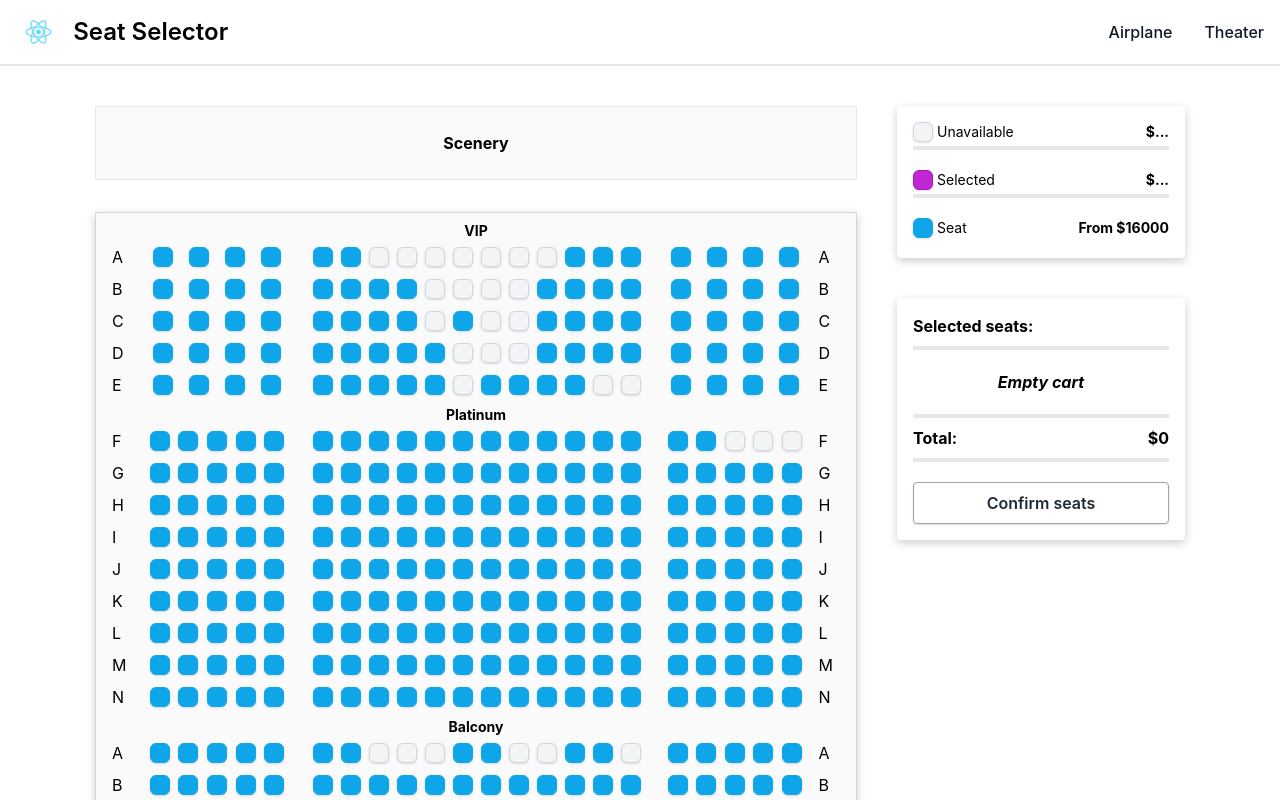
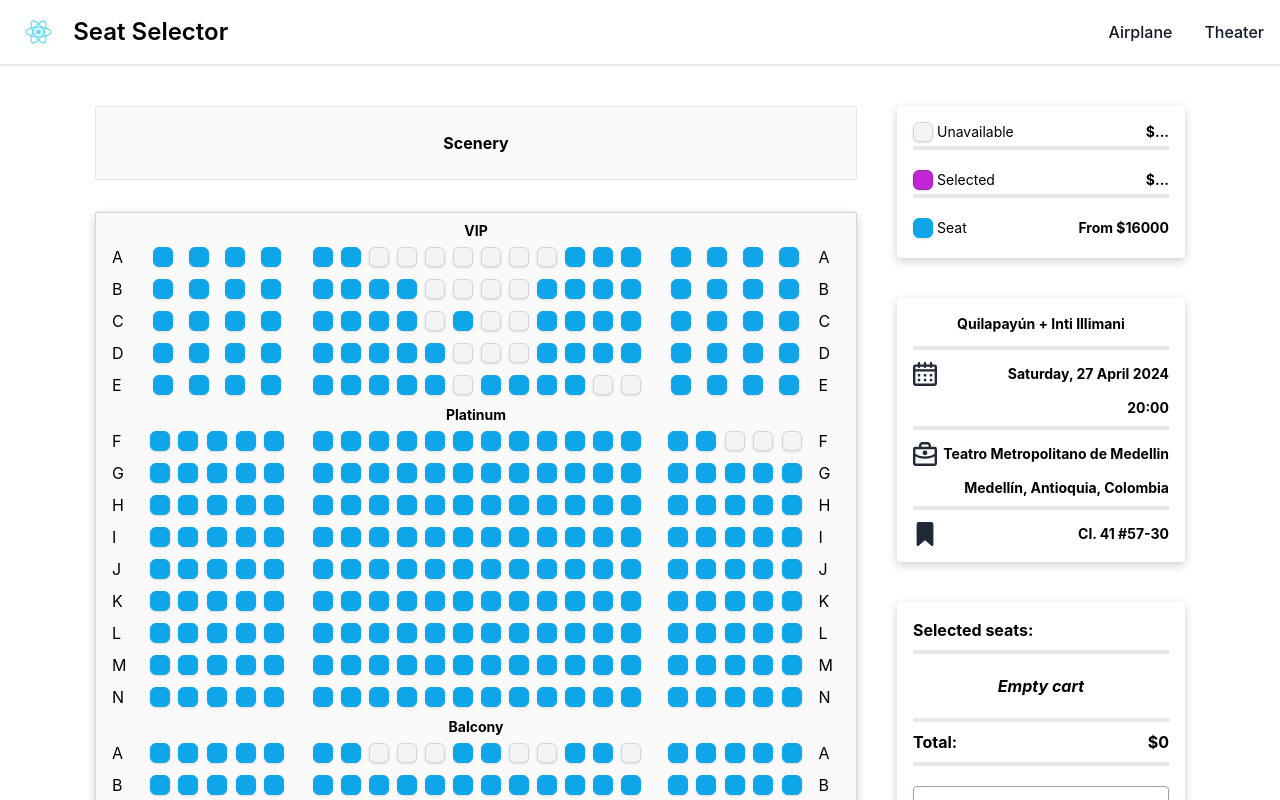
Before and after one commit to juancave/seat-selector, a React (Create React App) app: page /theater in a window 1280 px wide. Shown: the top 800 px of the page. Built offline with nearby package versions, Linux system fonts and the light colour scheme.

Commit message:
Adding event information card

```diff
--- /dev/null
+++ b/src/components/EventInformation/index.tsx
@@ -0,0 +1,41 @@
+import React from 'react';
+import { Calendar, Briefcase, Markdown } from 'components/Icons';
+import { EventInformation as EventInformationType } from 'types/theater';
+
+interface Props {
+  readonly data: EventInformationType;
+}
+
+const EventInformation: React.FC<Props> = ({ data }) => {
+  return (
+    <div className="flex flex-col w-72 gap-3 rounded overflow-hidden p-4 shadow-[0_3px_10px_rgb(0,0,0,0.2)]">
+      <div className="flex justify-center items-center border-b-4 pb-3">
+        <span className="text-sm font-bold">{data.title}</span>
+      </div>
+      <div className="flex justify-between items-center">
+        <Calendar />
+        <span className="text-sm font-bold">{data.date}</span>
+      </div>
+      <div className="flex justify-end items-center border-b-4 pb-2">
+        <span className="text-sm font-bold">{data.time}</span>
+      </div>
+      <div className="flex justify-between items-center">
+        <Briefcase />
+        <div className="flex flex-col">
+          <span className="text-sm font-bold">{data.theater.name}</span>
+        </div>
+      </div>
+      <div className="flex justify-end items-center border-b-4 pb-2">
+        <span className="text-sm font-bold">
+          {data.theater.city}, {data.theater.state}, {data.theater.country}
+        </span>
+      </div>
+      <div className="flex justify-between items-center">
+        <Markdown />
+        <span className="text-sm font-bold">{data.theater.address}</span>
+      </div>
+    </div>
+  );
+};
+
+export default EventInformation;
--- a/src/components/Icons/index.tsx
+++ b/src/components/Icons/index.tsx
@@ -121,6 +121,37 @@ const Calendar: React.FC = () => {
   );
 };
 
+const Briefcase: React.FC = () => {
+  return (
+    <svg
+      className="w-6 h-6 text-gray-800 dark:text-white"
+      aria-hidden="true"
+      xmlns="http://www.w3.org/2000/svg"
+      fill="none"
+      viewBox="0 0 20 20"
+    >
+      <path
+        fill="currentColor"
+        d="M8 1V0v1Zm4 0V0v1Zm2 4v1h1V5h-1ZM6 5H5v1h1V5Zm2-3h4V0H8v2Zm4 0a1 1 0 0 1 .707.293L14.121.879A3 3 0 0 0 12 0v2Zm.707.293A1 1 0 0 1 13 3h2a3 3 0 0 0-.879-2.121l-1.414 1.414ZM13 3v2h2V3h-2Zm1 1H6v2h8V4ZM7 5V3H5v2h2Zm0-2a1 1 0 0 1 .293-.707L5.879.879A3 3 0 0 0 5 3h2Zm.293-.707A1 1 0 0 1 8 2V0a3 3 0 0 0-2.121.879l1.414 1.414ZM2 6h16V4H2v2Zm16 0h2a2 2 0 0 0-2-2v2Zm0 0v12h2V6h-2Zm0 12v2a2 2 0 0 0 2-2h-2Zm0 0H2v2h16v-2ZM2 18H0a2 2 0 0 0 2 2v-2Zm0 0V6H0v12h2ZM2 6V4a2 2 0 0 0-2 2h2Zm16.293 3.293C16.557 11.029 13.366 12 10 12c-3.366 0-6.557-.97-8.293-2.707L.293 10.707C2.557 12.971 6.366 14 10 14c3.634 0 7.444-1.03 9.707-3.293l-1.414-1.414ZM10 9v2a2 2 0 0 0 2-2h-2Zm0 0H8a2 2 0 0 0 2 2V9Zm0 0V7a2 2 0 0 0-2 2h2Zm0 0h2a2 2 0 0 0-2-2v2Z"
+      />
+    </svg>
+  );
+};
+
+const Markdown: React.FC = () => {
+  return (
+    <svg
+      className="w-6 h-6 text-gray-800 dark:text-white"
+      aria-hidden="true"
+      xmlns="http://www.w3.org/2000/svg"
+      fill="currentColor"
+      viewBox="0 0 14 20"
+    >
+      <path d="M13 20a1 1 0 0 1-.64-.231L7 15.3l-5.36 4.469A1 1 0 0 1 0 19V2a2 2 0 0 1 2-2h10a2 2 0 0 1 2 2v17a1 1 0 0 1-1 1Z" />
+    </svg>
+  );
+};
+
 enum IconNames {
   PREMIUN_SEAT = 'PREMIUN_SEAT',
   BEST_SEAT = 'BEST_SEAT',
@@ -128,6 +159,8 @@ enum IconNames {
   SELECTED_SEAT = 'SELECTED_SEAT',
   RIGHT_ARROW = 'RIGHT_ARROW',
   CALENDAR = 'CALENDAR',
+  BRIEFCASE = 'BRIEFCASE',
+  MARKDOWN = 'MARKDOWN',
 }
 
 const ICONS = {
@@ -137,6 +170,8 @@ const ICONS = {
   [IconNames.SELECTED_SEAT]: SelectedSeat,
   [IconNames.RIGHT_ARROW]: RightArrow,
   [IconNames.CALENDAR]: Calendar,
+  [IconNames.BRIEFCASE]: Briefcase,
+  [IconNames.MARKDOWN]: Markdown,
 };
 
 export {
@@ -146,6 +181,8 @@ export {
   SelectedSeat,
   RightArrow,
   Calendar,
+  Briefcase,
+  Markdown,
   IconNames,
   ICONS,
 };
--- a/src/components/Seat/index.tsx
+++ b/src/components/Seat/index.tsx
@@ -130,7 +130,7 @@ const SeatInformation: React.FC<{
         </span>
       </div>
       <div className="flex gap-1">
-        <span className="font-bold">Type:</span>
+        <span className="font-bold">Section:</span>
         <span>{SeatTypeName[seat.type]}</span>
       </div>
       <div className="flex gap-1">
--- a/src/data/theater.ts
+++ b/src/data/theater.ts
@@ -10,6 +10,7 @@ import {
   SeatPosition,
   LegendSeat,
 } from "types";
+import { EventInformation } from 'types/theater';
 
 const unavailableSeats = [
   `A3-${SeatType.VIP}-${SeatLocation.CENTER}`,
@@ -242,3 +243,19 @@ export const legendSeatsMockData: LegendSeat[] = [
     price: 'From $16000',
   },
 ];
+
+export const eventInformationDataMock: EventInformation = {
+  title: 'Quilapayún + Inti Illimani',
+  date: 'Saturday, 27 April 2024',
+  time: '20:00',
+  theater: {
+    name: 'Teatro Metropolitano de Medellin',
+    code: 'TMM',
+    capacity: 500,
+    address: 'Cl. 41 #57-30',
+    city: 'Medellín',
+    state: 'Antioquia',
+    country: 'Colombia',
+  },
+  seats: 10,
+};
--- a/src/pages/Theater/index.tsx
+++ b/src/pages/Theater/index.tsx
@@ -1,9 +1,14 @@
 import React from 'react';
 import Cart from 'components/Cart';
 import TheaterSeats from 'components/TheaterSeats';
-import { legendSeatsMockData, theaterSeatsDataMock } from 'data/theater';
+import {
+  eventInformationDataMock,
+  legendSeatsMockData,
+  theaterSeatsDataMock,
+} from 'data/theater';
 import useCartStore from 'store/cart';
 import SeatsLegend from 'components/shared/SeatsLegend';
+import EventInformation from 'components/EventInformation';
 
 const TheaterPage: React.FC = () => {
   const setSeatsLimit = useCartStore((state) => state.setSeatsLimit);
@@ -11,7 +16,7 @@ const TheaterPage: React.FC = () => {
   const discardSeats = useCartStore((state) => state.discardSeats);
 
   React.useEffect(() => {
-    setSeatsLimit(10);
+    setSeatsLimit(eventInformationDataMock.seats);
     setDefaultSeats([]);
     discardSeats();
   }, []); // eslint-disable-line react-hooks/exhaustive-deps
@@ -21,6 +26,7 @@ const TheaterPage: React.FC = () => {
       <TheaterSeats sections={theaterSeatsDataMock} />
       <div className="flex flex-row gap-10 justify-center md:flex-col flex-wrap md:flex-nowrap md:justify-normal">
         <SeatsLegend data={legendSeatsMockData} />
+        <EventInformation data={eventInformationDataMock} />
         <Cart />
       </div>
     </div>
--- a/src/store/cart.ts
+++ b/src/store/cart.ts
@@ -30,7 +30,7 @@ const useCartStore = create<CartStore>()((set, get) => ({
   total: () => get().seats.filter((seat) => !seat.selectedByDefault).reduce((total, item) => Math.round((total + item.price) * 100) / 100, 0),
   setSeatsLimit: (limit: number) => set((state) => ({ seatsLimit: limit })),
   setDefaultSeats: (defaultSeats: string[]) => set(() => ({ defaultSeats })),
-  discardSeats: () => set(() => ({ seats: [] })),
+  discardSeats: () => set(() => ({ seats: [], soldSeats: [] })),
 }));
 
 export default useCartStore;
--- /dev/null
+++ b/src/types/theater.ts
@@ -0,0 +1,17 @@
+export interface Theater {
+  readonly name: string;
+  readonly code: string;
+  readonly capacity: number;
+  readonly address: string;
+  readonly city: string;
+  readonly state: string;
+  readonly country: string;
+}
+
+export interface EventInformation {
+  readonly title: string;
+  readonly date: string;
+  readonly time: string;
+  readonly theater: Theater;
+  readonly seats: number;
+}
```
